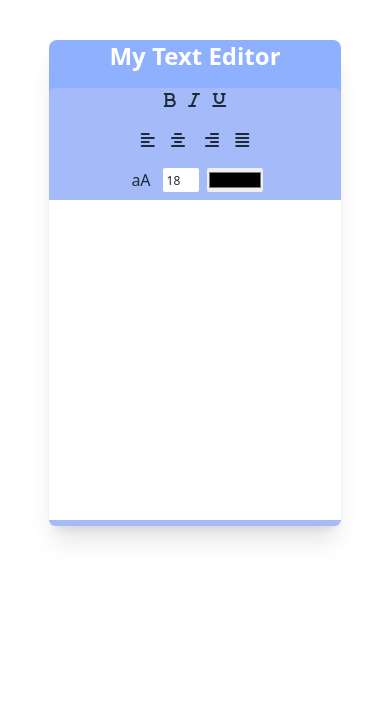
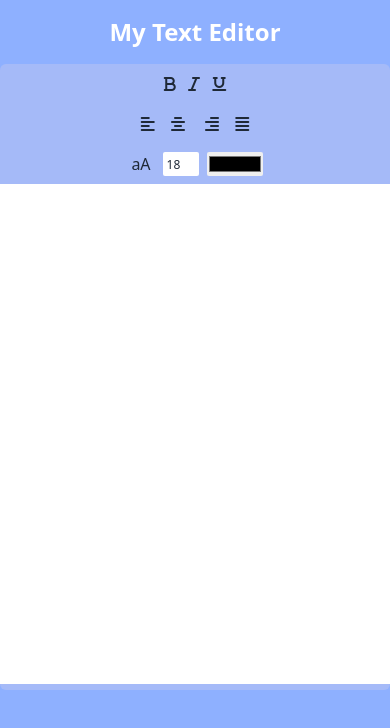
Before and after one commit to IshakQuresheeAkib/text-editor, a plain HTML site: page index.html in a window 390 px wide. Drawn offline with nearby package versions, Linux system fonts and the light colour scheme.

Commit message:
making more responsive

```diff
--- a/index.html
+++ b/index.html
@@ -11,10 +11,10 @@
 </head>
 <body>
    <main>
-    <section class="w-3/4 min-h-[480px] bg-[#8eb0ff] mx-auto mt-10 shadow-xl rounded-lg text-center md:px-10 md:py-4">
+    <section class="md:w-3/4 md:h-[600px] h-screen bg-[#8eb0ff] mx-auto md:mt-10 shadow-xl md:rounded-lg text-center md:px-10 py-4">
         <h1 class="font-bold text-white text-2xl mb-4">My Text Editor</h1>
-        <div class="bg-[#acbdf6c5] w-full min-h-96 mx-auto border-solid rounded-md md:p-2">
-            <div class="flex md:flex-row flex-col gap-4 justify-between items-center md:px-3 pb-1 mb-1">
+        <div class="bg-[#acbdf6c5] w-full mx-auto border-solid rounded-md md:p-2">
+            <div class="flex md:flex-row flex-col gap-4 justify-between items-center px-3 py-2 ">
                 <div>
                     <button id="boldBtn"><i class="fa-solid fa-bold hover:bg-slate-400 rounded-md hover:bg-opacity-70 p-1"></i></button>
                     <button id="italicBtn"><i class="fa-solid fa-italic hover:bg-slate-400 rounded-md hover:bg-opacity-70 p-1"></i></button>
@@ -32,7 +32,7 @@
                     <input type="color" name="" id="colorInputBtn" class="w-14 h-6 rounded-sm ">
                 </div>
             </div>
-            <textarea class="textarea w-full h-80 text-lg resize-none rounded-none " id="placeholder"></textarea>
+            <textarea class="textarea w-full md:h-[450px] h-[500px] text-lg resize-none rounded-none " id="placeholder"></textarea>
         </div>
     </section>
    </main>
```
